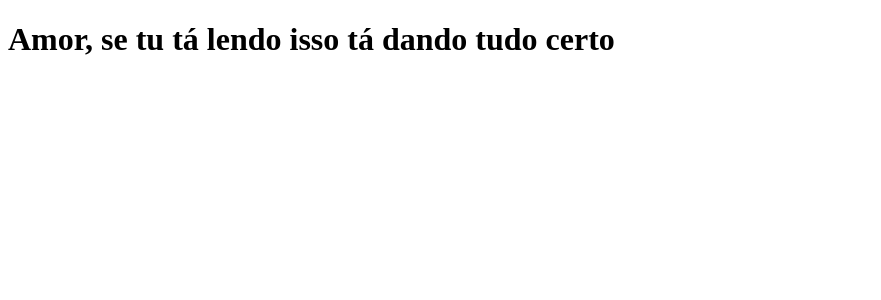
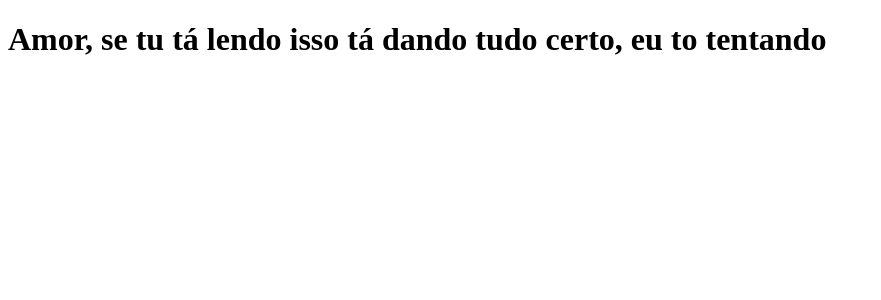
Before and after one commit to carloshnunes/clone-tabnews, a Next.js app: page / in a window 1280 px wide. Shown: the top 300 px of the page, without its empty margins (0-881 px from the left). Built offline with nearby package versions, Linux system fonts and the light colour scheme.

Commit message:
atualização do index.js

```diff
--- a/pages/index.js
+++ b/pages/index.js
@@ -1,5 +1,5 @@
 function Home() {
-    return <h1>Amor, se tu tá lendo isso tá dando tudo certo</h1>
+    return <h1>Amor, se tu tá lendo isso tá dando tudo certo, eu to tentando</h1>
 }
 
 export default Home;
```
